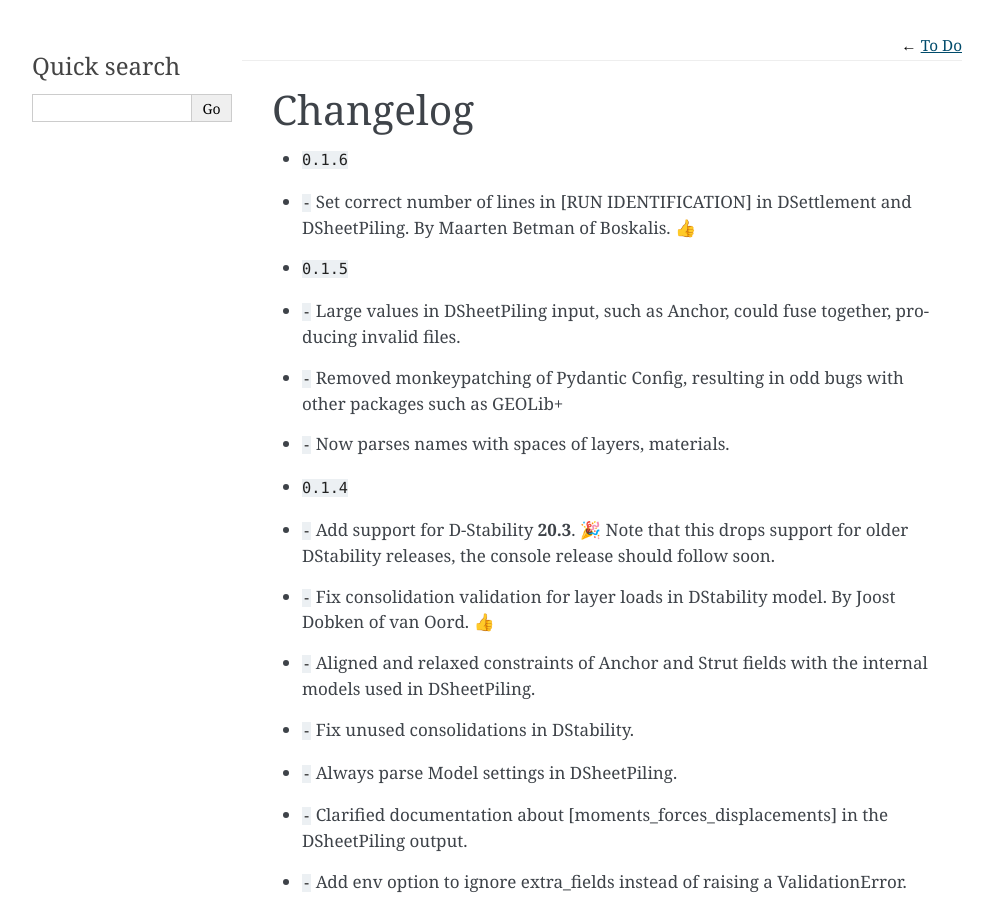
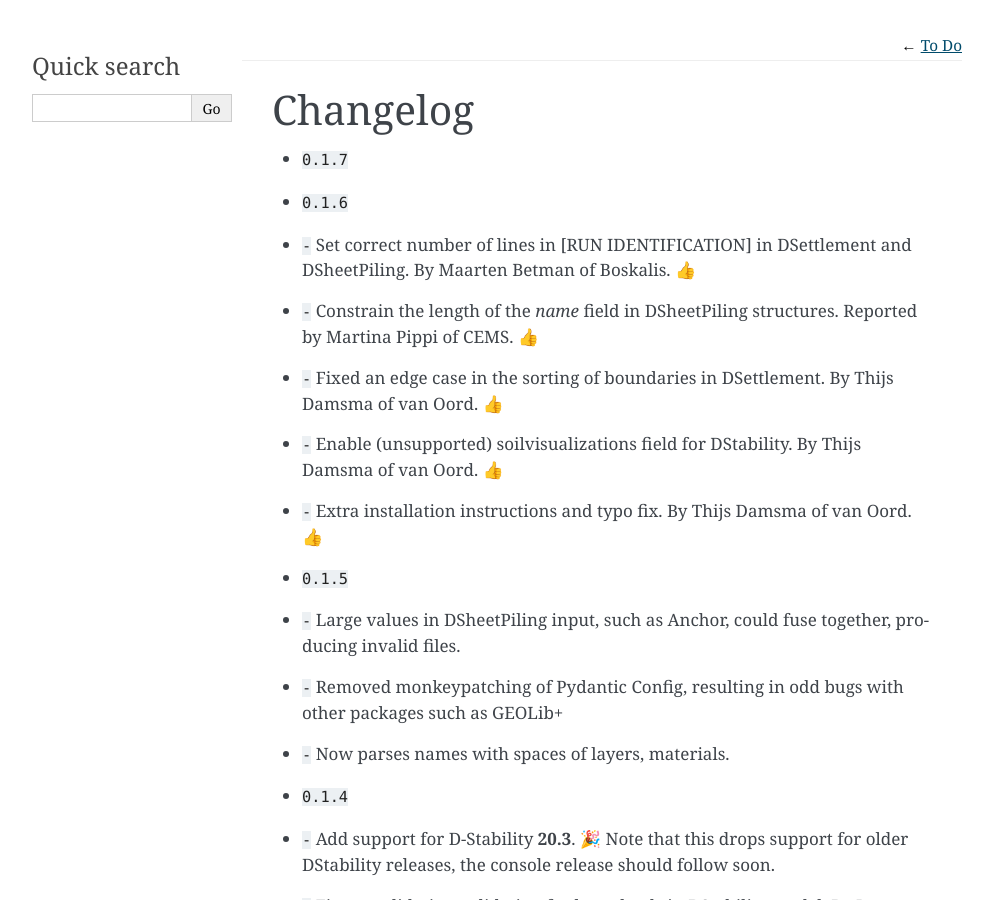
Before and after one commit to Deltares/GEOLib, a Sphinx documentation site: the page built from docs/changelog.rst, in a window 1280 px wide and 900 px high. Shown: the whole window, without its empty margins (148-1141 px from the left). Built offline with Sphinx 7.4.7, drawn with Linux system fonts in a browser that asks for light colours; cross-references to code outside the pages are shown as plain code.

Commit message:
Updated changelog, fixed typo in documentation.

```diff
--- a/docs/changelog.rst
+++ b/docs/changelog.rst
@@ -1,7 +1,13 @@
 Changelog
 =========
-- :release:`0.1.6 <unreleased, planned for Q2 2021>`
+- :release:`0.1.7 <unreleased>`
+
+- :release:`0.1.6 <2021-10-5>`
 - :bug:`-` Set correct number of lines in [RUN IDENTIFICATION] in DSettlement and DSheetPiling. By Maarten Betman of Boskalis. 👍
+- :bug:`-` Constrain the length of the `name` field in DSheetPiling structures. Reported by Martina Pippi of CEMS. 👍
+- :bug:`-` Fixed an edge case in the sorting of boundaries in DSettlement. By Thijs Damsma of van Oord. 👍
+- :feature:`-` Enable (unsupported) soilvisualizations field for DStability. By Thijs Damsma of van Oord. 👍
+- :support:`-` Extra installation instructions and typo fix. By Thijs Damsma of van Oord. 👍
 
 - :release:`0.1.5 <2021-04-10>`
 - :bug:`-` Large values in DSheetPiling input, such as Anchor, could fuse together, producing invalid files.
--- a/docs/user/setup.rst
+++ b/docs/user/setup.rst
@@ -104,7 +104,7 @@
 GEOLib only supports the files used by the D-Serie consoles and thus the consoles specific version number.
 At the moment that version number is:
 
-* D-Settlement **19.3**
+* D-Settlement **19.1**
 * D-Foundations **19.1**
 * D-SheetPiling **19.1**
 * D-Stability **20.3**
```
